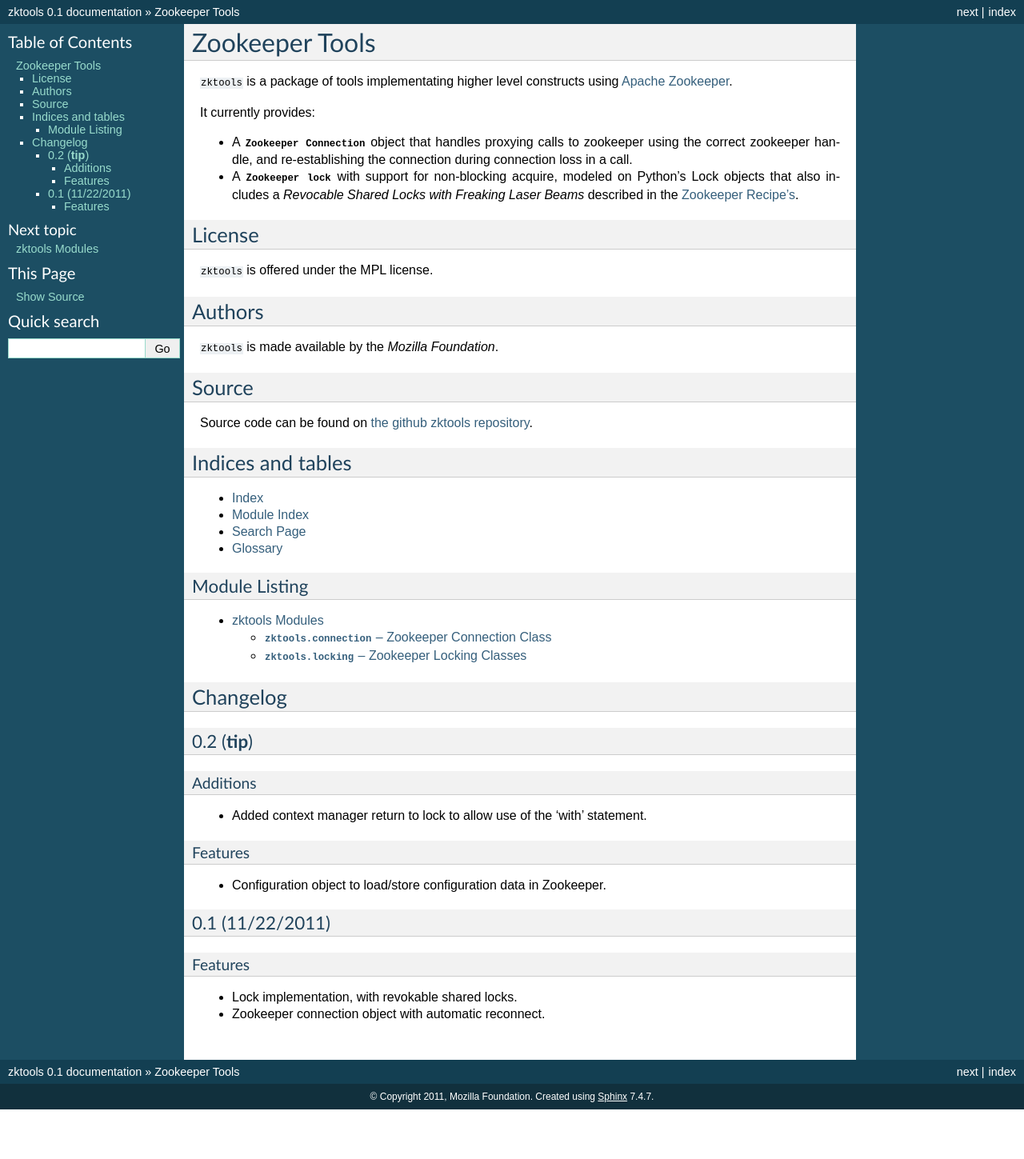
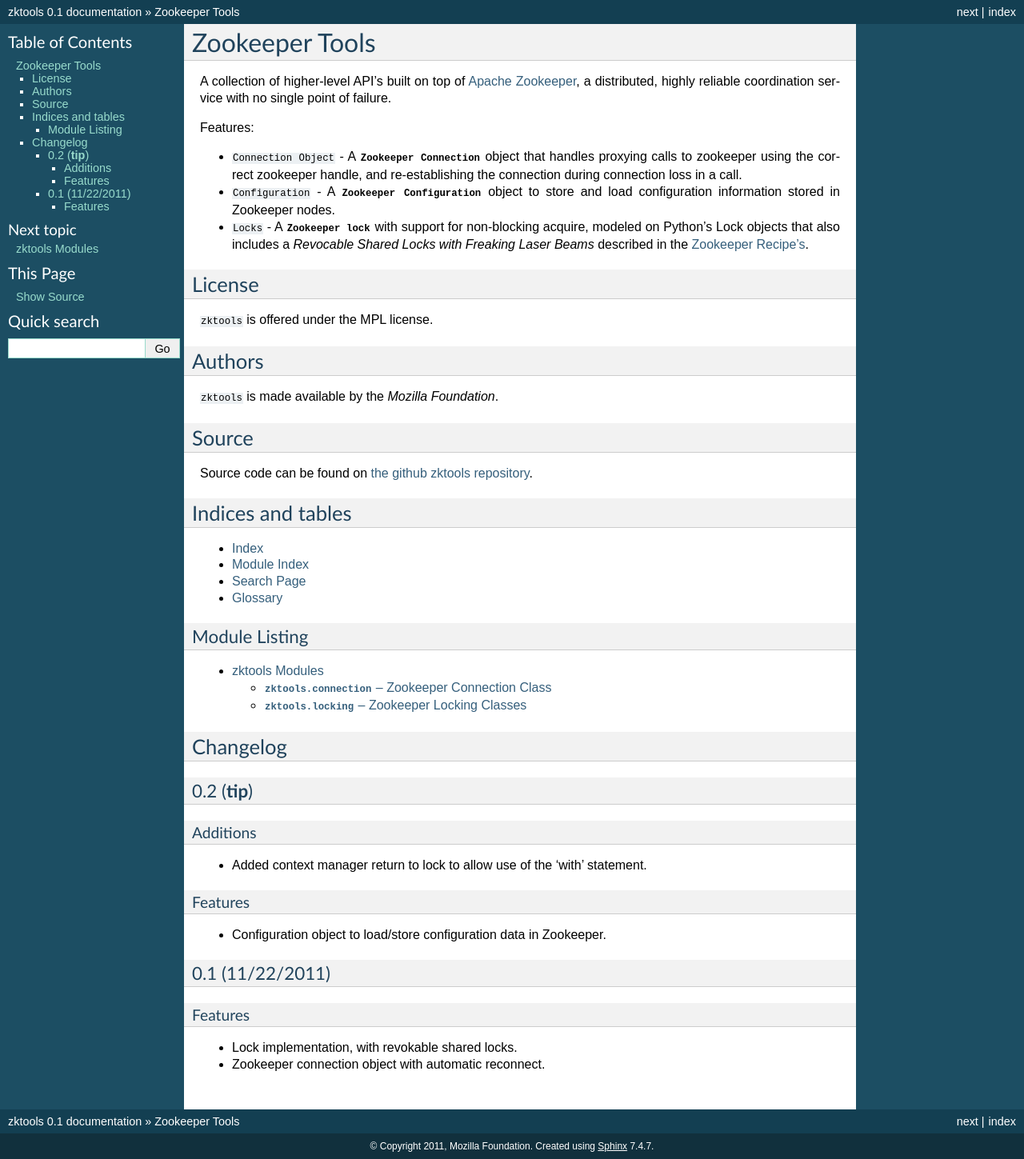
Before and after one commit to mozilla-services/zktools, a Sphinx documentation site: the page built from docs/index.rst, in a window 1280 px wide. Shown: the whole page at 80% size. Built offline with Sphinx 7.4.7, drawn with Linux system fonts in a browser that asks for light colours; before the commit the page ends 1387 px from its top, so only the background shows below that.

Commit message:
commit in progress stuff for completion at the office

```diff
--- a/docs/index.rst
+++ b/docs/index.rst
@@ -2,15 +2,20 @@
 Zookeeper Tools
 ===============
 
-``zktools`` is a package of tools implementating higher level constructs using
-`Apache Zookeeper`_.
+A collection of higher-level API's built on top of `Apache Zookeeper`_, a
+distributed, highly reliable coordination service with no single point of
+failure.
 
-It currently provides:
+Features:
 
-* A :class:`Zookeeper Connection <zktools.connection.ZkConnection>` object that
-  handles proxying calls to zookeeper using the correct zookeeper handle, and
-  re-establishing the connection during connection loss in a call.
-* A :mod:`Zookeeper lock <zktools.locking>` with support for
+* ``Connection Object`` -  A :class:`Zookeeper Connection
+  <zktools.connection.ZkConnection>` object that handles proxying calls to
+  zookeeper using the correct zookeeper handle, and re-establishing the
+  connection during connection loss in a call.
+* ``Configuration`` - A :class:`Zookeeper Configuration
+  <zktools.configuration.ZkConfig>` object to store and load configuration
+  information stored in Zookeeper nodes.
+* ``Locks`` - A :mod:`Zookeeper lock <zktools.locking>` with support for
   non-blocking acquire, modeled on Python's Lock objects that also includes a
   `Revocable Shared Locks with Freaking Laser Beams` described in the
   `Zookeeper Recipe's
```
Also changed, not shown: 1 other file.
